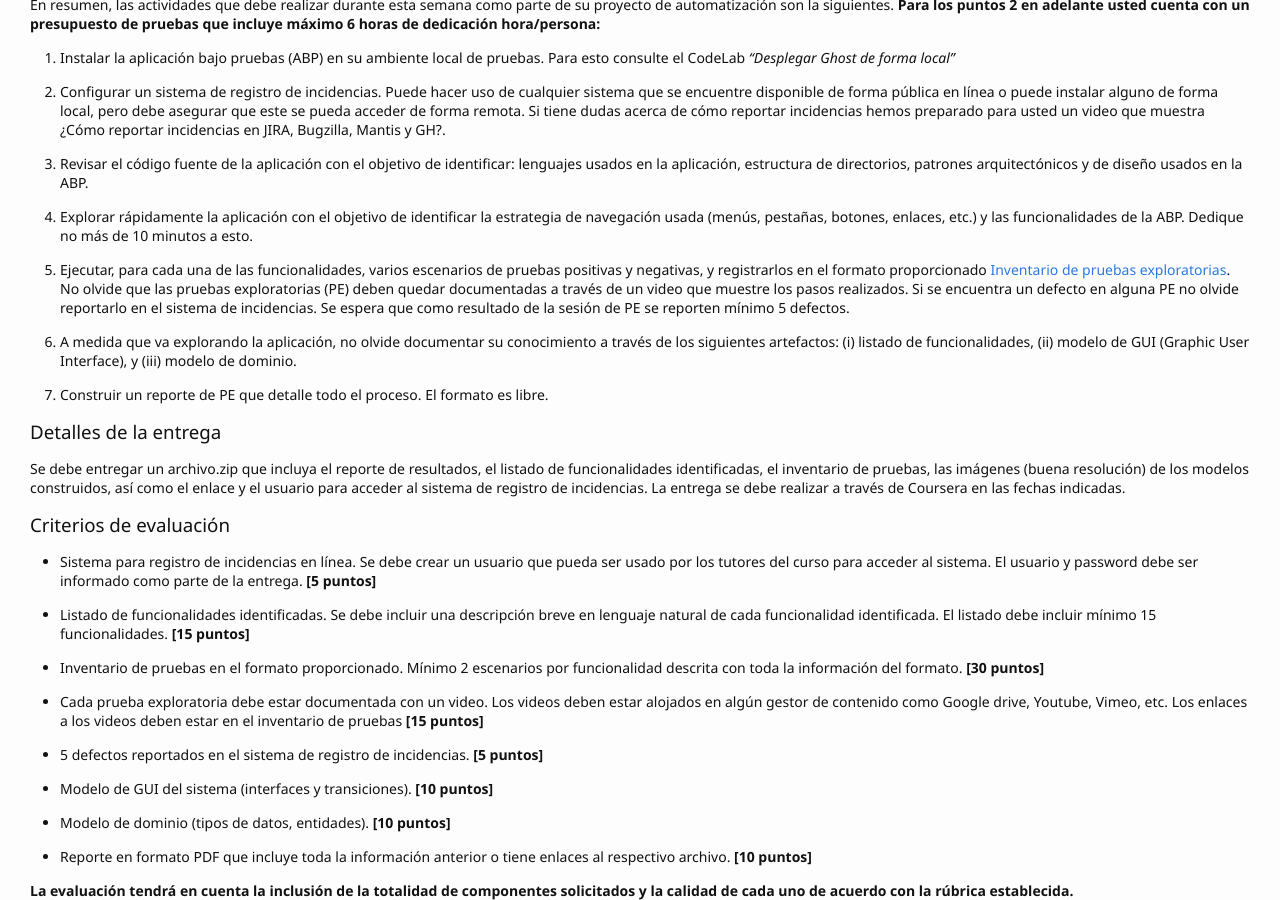
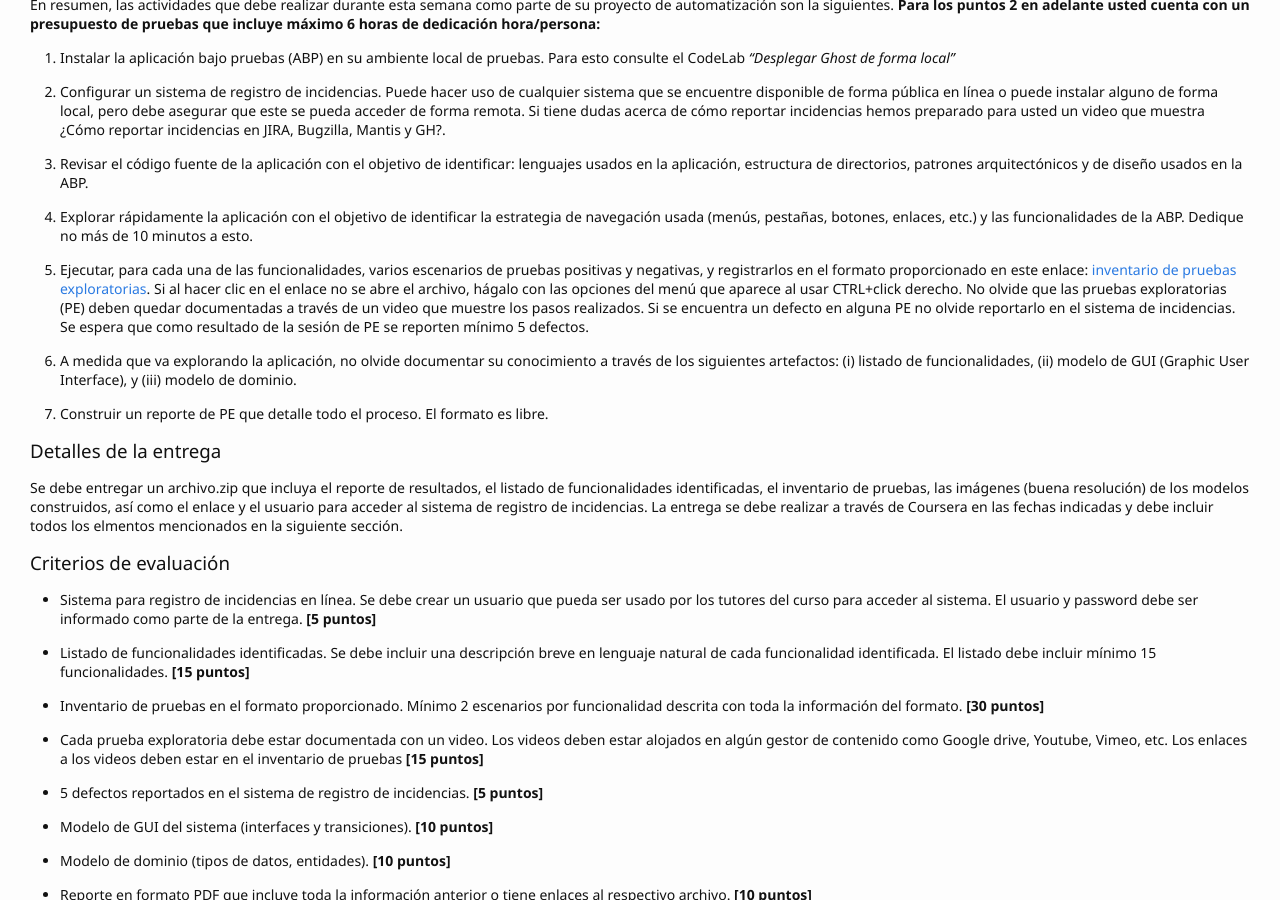
Before and after one commit to TiCSw/mt1_guias_pruebas, a Jekyll site: the page built from docs/semanas/semana1.md, in a window 1280 px wide and 900 px high, scrolled down 649 px. Built offline with Jekyll 4.4.1, drawn with Linux system fonts in a browser that asks for light colours; some web fonts are replaced; our own code applies the rules of GitHub Pages for plain Markdown files; comment, search, counter and statistics services are not loaded.

Commit message:
week 1 description updated

```diff
--- a/docs/semanas/semana1.md
+++ b/docs/semanas/semana1.md
@@ -22,7 +22,7 @@ En resumen, las actividades que debe realizar durante esta semana como parte de
 
 4. Explorar rápidamente la aplicación con el objetivo de identificar la estrategia de navegación usada (menús, pestañas, botones, enlaces, etc.) y las funcionalidades de la ABP. Dedique no más de 10 minutos a esto.
 
-5. Ejecutar, para cada una de las funcionalidades, varios escenarios de pruebas positivas y negativas, y registrarlos en el formato proporcionado [Inventario de pruebas exploratorias](https://thesoftwaredesignlab.github.io/AutTestingCourseraBook/templates/inventario-pruebas-exploratorias.xlsx). No olvide que las pruebas exploratorias (PE) deben quedar documentadas a través de un video que muestre los pasos realizados. Si se encuentra un defecto en alguna PE no olvide reportarlo en el sistema de incidencias. Se espera que como resultado de la sesión de PE se reporten mínimo 5 defectos.
+5. Ejecutar, para cada una de las funcionalidades, varios escenarios de pruebas positivas y negativas, y registrarlos en el formato proporcionado en este enlace: [inventario de pruebas exploratorias](https://thesoftwaredesignlab.github.io/AutTestingCourseraBook/templates/inventario-pruebas-exploratorias.xlsx). Si al hacer clic en el enlace no se abre el archivo, hágalo con las opciones del menú que aparece al usar CTRL+click derecho. No olvide que las pruebas exploratorias (PE) deben quedar documentadas a través de un video que muestre los pasos realizados. Si se encuentra un defecto en alguna PE no olvide reportarlo en el sistema de incidencias. Se espera que como resultado de la sesión de PE se reporten mínimo 5 defectos.
 
 6. A medida que va explorando la aplicación, no olvide documentar su conocimiento a través de los siguientes artefactos: (i) listado de funcionalidades, (ii) modelo de GUI (Graphic User Interface), y (iii) modelo de dominio.
 
@@ -30,7 +30,7 @@ En resumen, las actividades que debe realizar durante esta semana como parte de
 
 
 ### Detalles de la entrega
-Se debe entregar un archivo.zip que incluya el reporte de resultados, el listado de funcionalidades identificadas, el inventario de pruebas, las imágenes (buena resolución) de los modelos construidos, así como el enlace y el usuario para acceder al sistema de registro de incidencias.  La entrega se debe realizar a través de Coursera en las fechas indicadas.
+Se debe entregar un archivo.zip que incluya el reporte de resultados, el listado de funcionalidades identificadas, el inventario de pruebas, las imágenes (buena resolución) de los modelos construidos, así como el enlace y el usuario para acceder al sistema de registro de incidencias.  La entrega se debe realizar a través de Coursera en las fechas indicadas y  debe incluir todos los elmentos mencionados en la siguiente sección.
 
 
 ### Criterios de evaluación
```
